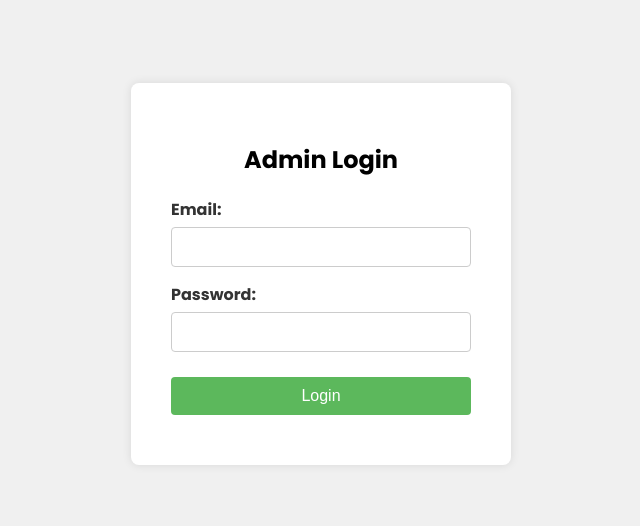
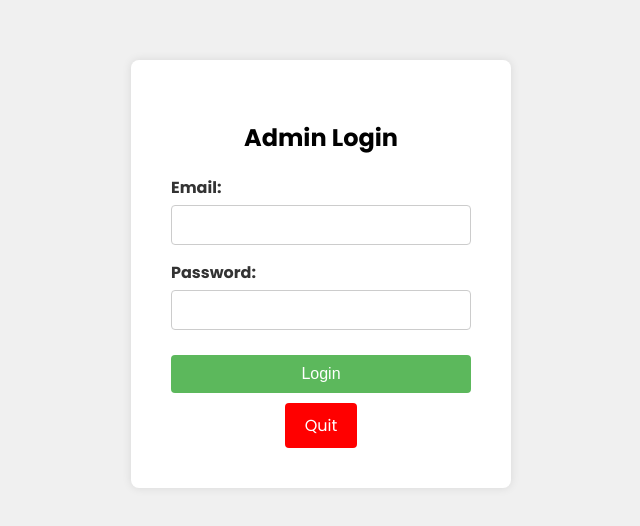
Before and after one commit to padelel/Web-Cloud-Project, a website: page public/admin/index.html in a window 1280 px wide. Shown: the part 126-652 px from the top of the page, without its empty margins (319-959 px from the left). Drawn offline with Linux system fonts and the light colour scheme; a web font is replaced by a local one.

Commit message:
Benerin app.yaml biar HomePage.html jadi welcome page

```diff
--- a/app.yaml
+++ b/app.yaml
@@ -2,8 +2,8 @@ runtime: nodejs18
 
 handlers:
 - url: /
-  static_files: public/admin/index.html
-  upload: public/admin/index.html
+  static_files: public/HomePage.html
+  upload: public/HomePage.html
 
 - url: /(.*)
   static_files: public/\1
--- a/public/Assets/css/login.css
+++ b/public/Assets/css/login.css
@@ -73,6 +73,22 @@ button:hover {
     background-color: #4cae4c;
 }
 
+.quit-button {
+    background-color: red;
+    color: white;
+    padding: 10px 20px;
+    border: none;
+    border-radius: 4px;
+    cursor: pointer;
+    font-size: 16px;
+    text-decoration: none; /* Optional, if using anchor tag */
+    display: inline-block; /* Optional, if using anchor tag */
+}
+
+.quit-button:hover {
+    background-color: darkred;
+}
+
 #error-message {
     color: red;
     margin-top: 10px;
--- a/public/admin/index.html
+++ b/public/admin/index.html
@@ -21,6 +21,9 @@
             <button type="submit">Login</button>
         </form>
         <div id="error-message"></div>
+
+        <!-- Menggunakan anchor tag yang terlihat seperti tombol -->
+        <a href="../HomePage.html" class="quit-button">Quit</a>
     </div>
 
     <script type="module">
```
Also changed, not shown: public/HomePage.html (+1 -1 lines).
